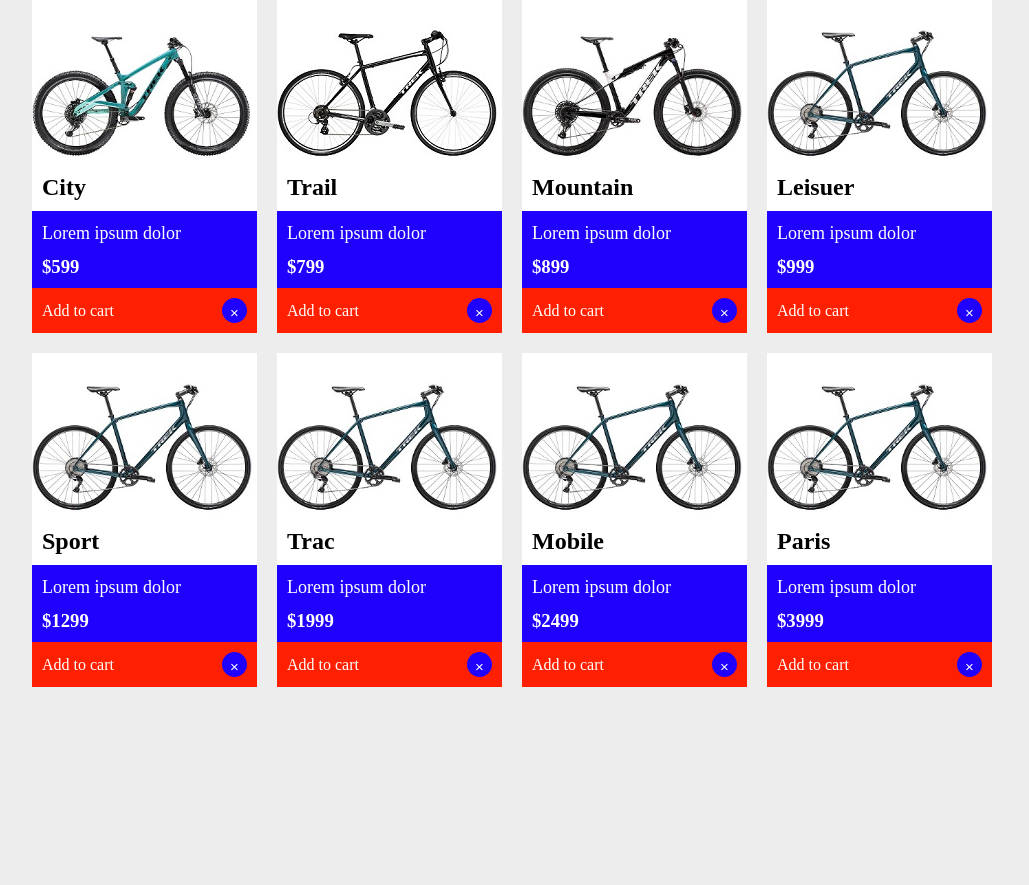
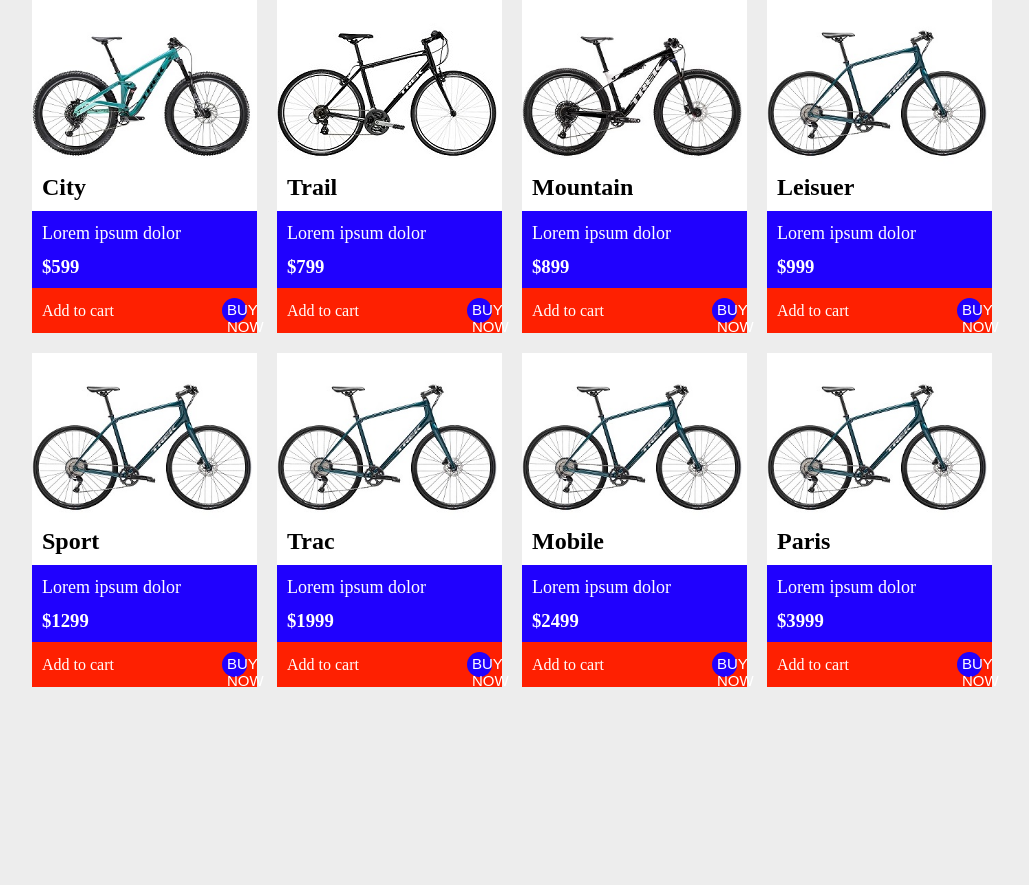
Before and after one commit to VergilKellley/treks, a PHP site: page / in a window 1280 px wide; the page is wider, and only the part inside the window is pictured. Shown: the part 1596-2481 px from the top of that part, without its empty margins (128-1157 px from the left). Run offline with PHP 8.4, Linux system fonts and the light colour scheme.

```diff
--- a/index.php
+++ b/index.php
@@ -60,7 +60,7 @@
           <h3 class="item-price">$599</h3>
           <div class="addTo-cartBtn-Container">
           <span>Add to cart</span>
-            <button class="btn btn-addToCart">&times;</button>
+            <button class="btn btn-addToCart">BUY NOW</button>
           </div>
         </div>
         <div class="bike-img-container bike-img-container2">
@@ -72,7 +72,7 @@
           <h3 class="item-price">$799</h3>
           <div class="addTo-cartBtn-Container">
           <span>Add to cart</span>
-            <button class="btn btn-addToCart">&times;</button>
+            <button class="btn btn-addToCart">BUY NOW</button>
           </div>
         </div>
         <div class="bike-img-container bike-img-container3">
@@ -84,7 +84,7 @@
           <h3 class="item-price">$899</h3>
           <div class="addTo-cartBtn-Container">
           <span>Add to cart</span>
-            <button class="btn btn-addToCart">&times;</button>
+            <button class="btn btn-addToCart">BUY NOW</button>
           </div>
         </div>
 
@@ -97,7 +97,7 @@
           <h3 class="item-price">$999</h3>
           <div class="addTo-cartBtn-Container">
           <span>Add to cart</span>
-            <button class="btn btn-addToCart">&times;</button>
+            <button class="btn btn-addToCart">BUY NOW</button>
           </div>
         </div>
 
@@ -110,7 +110,7 @@
           <h3 class="item-price">$1299</h3>
           <div class="addTo-cartBtn-Container">
           <span>Add to cart</span>
-            <button class="btn btn-addToCart">&times;</button>
+            <button class="btn btn-addToCart">BUY NOW</button>
           </div>
         </div>
 
@@ -123,7 +123,7 @@
           <h3 class="item-price">$1999</h3>
           <div class="addTo-cartBtn-Container">
           <span>Add to cart</span>
-            <button class="btn btn-addToCart">&times;</button>
+            <button class="btn btn-addToCart">BUY NOW</button>
           </div>
         </div>
 
@@ -136,7 +136,7 @@
           <h3 class="item-price">$2499</h3>
           <div class="addTo-cartBtn-Container">
           <span>Add to cart</span>
-            <button class="btn btn-addToCart">&times;</button>
+            <button class="btn btn-addToCart">BUY NOW</button>
           </div>
         </div>
 
@@ -149,7 +149,7 @@
           <h3 class="item-price">$3999</h3>
           <div class="addTo-cartBtn-Container">
           <span>Add to cart</span>
-            <button class="btn btn-addToCart">&times;</button>
+            <button class="btn btn-addToCart">BUY NOW</button>
           </div>
         </div>
         <!--<div class="bike-img-container bike-img-container9">
```
